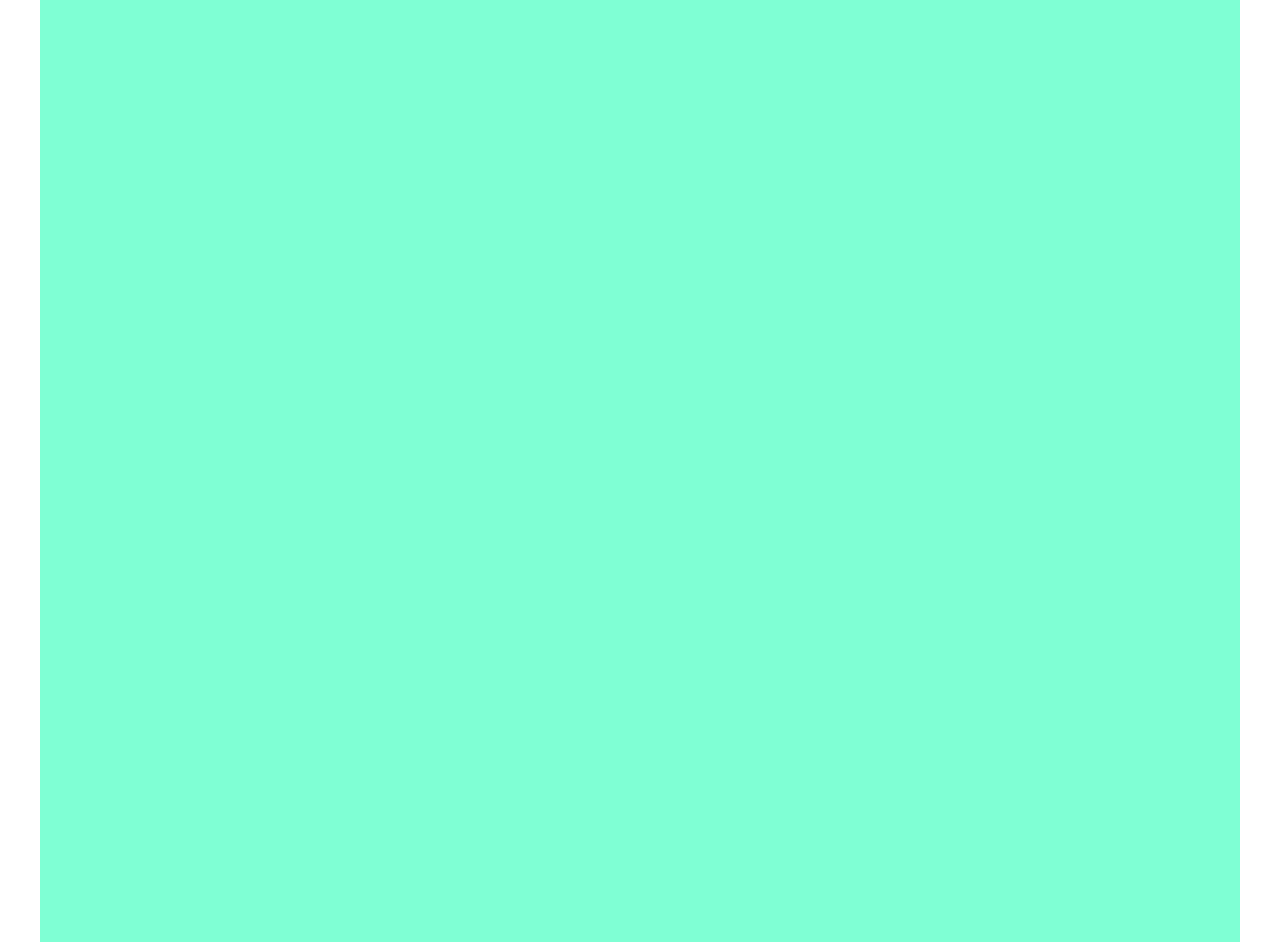
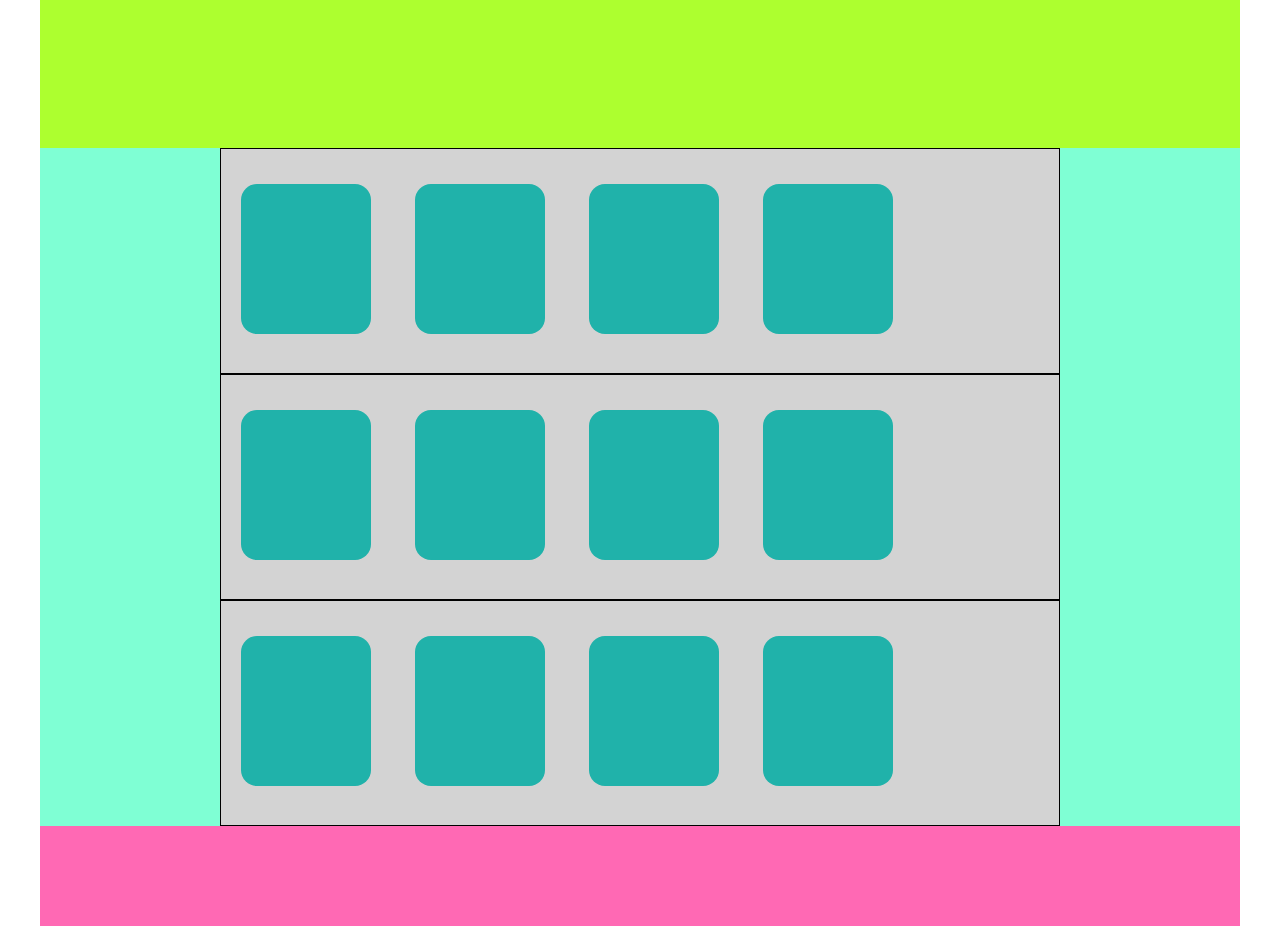
Before and after one commit to AlessandroMarinuzzi/html-css-memory, a plain HTML site: page index.html in a window 1280 px wide. Shown: the part 52-994 px from the top of the page. Drawn offline with Linux system fonts and the light colour scheme.

Commit message:
Page Structure

```diff
--- a/index.html
+++ b/index.html
@@ -19,6 +19,27 @@
 
         <!-- Main -->
         <main>
+            <div class="box">
+                <div class="row">
+                    <div class="card"></div>
+                    <div class="card"></div>
+                    <div class="card"></div>
+                    <div class="card"></div>
+                </div>
+                <div class="row">
+                    <div class="card"></div>
+                    <div class="card"></div>
+                    <div class="card"></div>
+                    <div class="card"></div>
+                </div>
+                <div class="row">
+                    <div class="card"></div>
+                    <div class="card"></div>
+                    <div class="card"></div>
+                    <div class="card"></div>
+                </div>
+            </div>
+
 
         </main>
         <!-- /Main -->
--- a/style.css
+++ b/style.css
@@ -6,7 +6,40 @@
 
 .container{
     width: 1200px;
-    height: 1200px;
     margin: 0px auto;
     background-color: aquamarine;
 }
+
+header{
+    width: 100%;
+    height: 200px;
+    background-color: greenyellow;
+}
+
+.box{
+    width: 70%;
+    background-color: green;
+    margin: 0 auto;
+}
+
+.row{
+    width: 100%;
+    border: 1px solid black;
+    background-color: lightgrey;
+}
+
+.card{
+    width: 130px;
+    height: 150px;
+    background-color: lightseagreen;
+    display: inline-block;
+    border-radius: 1rem;
+    margin: 35px 20px;
+}
+
+
+footer{
+    width: 100%;
+    height: 100px;
+    background-color: hotpink;
+}
```
